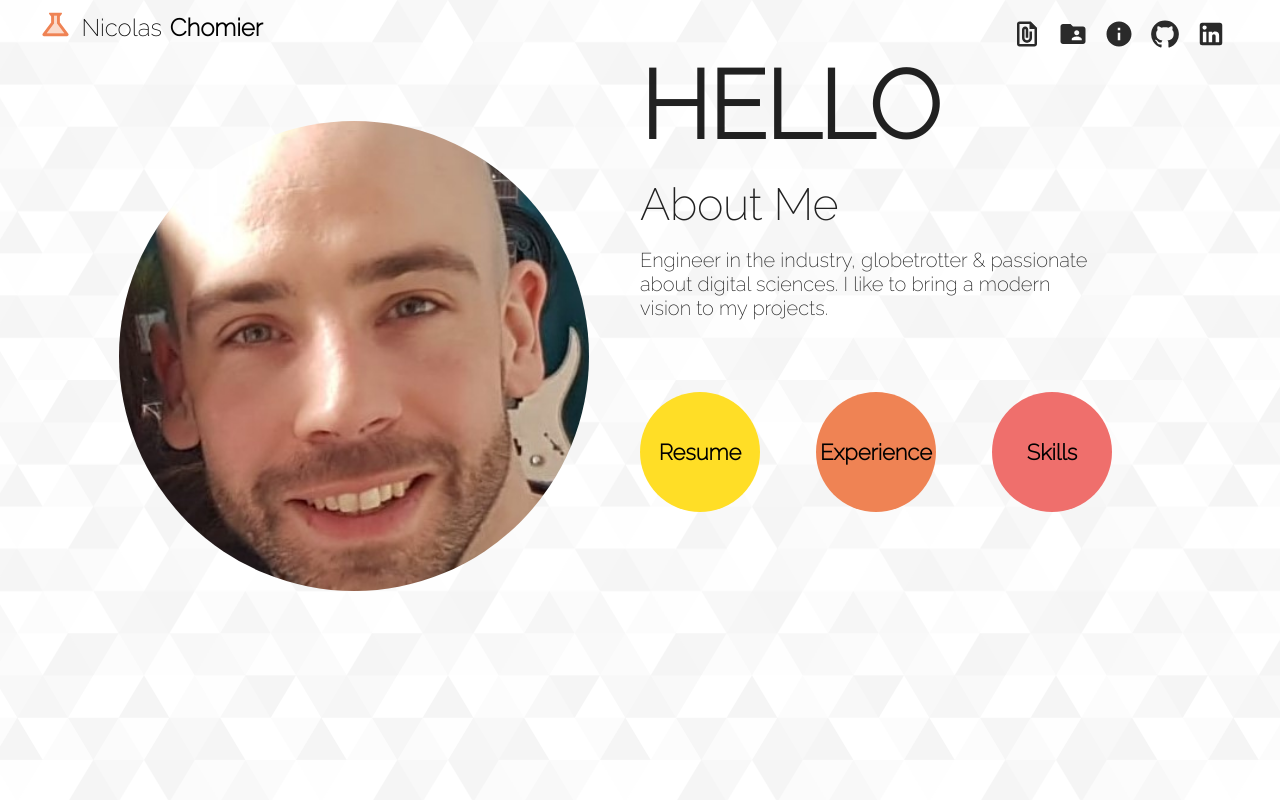
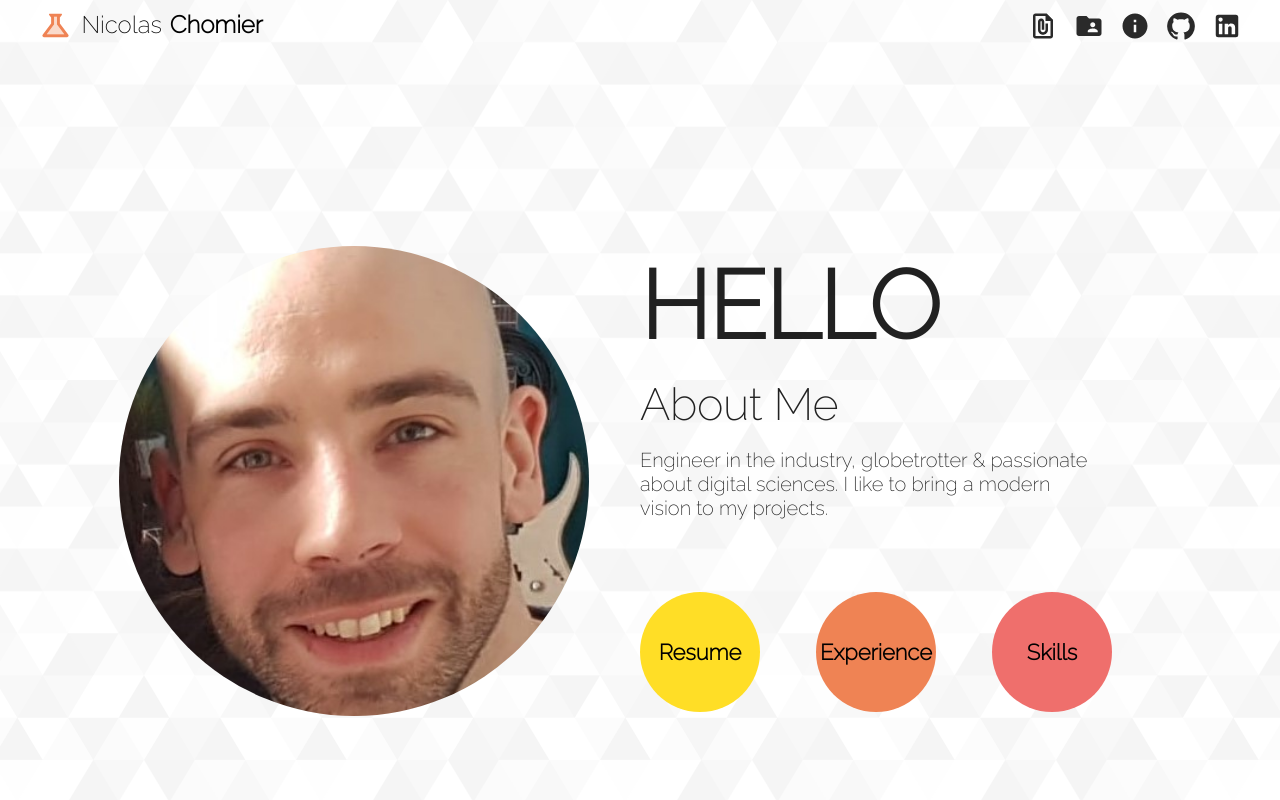
Before and after one commit to Nicolas-Chomier/MyCv, a React (Create React App) app: page / in a window 1280 px wide. Shown: the top 800 px of the page. Built offline with nearby package versions, Linux system fonts and the light colour scheme.

Commit message:
screen correction

```diff
--- a/src/components/LandingPageCvName.js
+++ b/src/components/LandingPageCvName.js
@@ -19,13 +19,13 @@ const LandingPageCvName = ({ data }) => {
         <Tooltip title="V2.1">
           <ScienceTwoToneIcon fontSize="large" sx={{ fill: red }} />
         </Tooltip>
-        <Typography variant="h5" align="center" sx={{ pt: 1 }}>
+        <Typography variant="h5" align="center" sx={{ pt: 0 }}>
           {nickname}
         </Typography>
         <Typography
           variant="h5"
           align="center"
-          sx={{ pt: 1, fontWeight: "bold" }}
+          sx={{ pt: 0, fontWeight: "bold" }}
         >
           {name}
         </Typography>
--- a/src/components/LandingPageIntro.js
+++ b/src/components/LandingPageIntro.js
@@ -12,7 +12,6 @@ const LandingPageIntro = ({ data, screenSize }) => {
     backgroundColor: "transparent",
     border: "none",
     boxShadow: "none",
-    maxWidth: "100%",
     borderRadius: 0,
   };
   const cardStyle2 = {
--- a/src/components/LandingPageNavbar.js
+++ b/src/components/LandingPageNavbar.js
@@ -32,7 +32,7 @@ const LandingPageNavbar = ({ data }) => {
     border: "none",
     boxShadow: "none",
   };
-  const cardContentStyle = { pt: 2.4, "&:last-child": { pb: 0 } };
+  const cardContentStyle = { p: 0, "&:last-child": { p: 0 } };
   const iconStyle = { fill: "#2A2A2A", fontSize: 30 };
   const buttonStyle = { p: 0 };
   //
--- a/src/pages/LandingPage.js
+++ b/src/pages/LandingPage.js
@@ -84,7 +84,6 @@ const LandingPage = () => {
           <LandingPageResume data={data} number={1} screenSize={wSize} />
         </Stack>
       </div>
-
       <div className="landing-page-experience" id="experience-div">
         <Stack
           direction="column"
--- a/src/style/pages/_landingPage.scss
+++ b/src/style/pages/_landingPage.scss
@@ -10,7 +10,7 @@
       "landing-page-experience landing-page-experience"
       "landing-page-skills landing-page-skills"
       "landing-page-bottom landing-page-bottom";
-    grid-template-rows: 6vh 94vh auto auto auto auto;
+    grid-template-rows: auto auto auto auto auto auto;
     grid-template-columns: 50vw 50vw;
     overflow-x: hidden;
   }
@@ -19,8 +19,9 @@
     display: flex;
     justify-content: flex-start;
     margin-left: 3vw;
+    margin-top: 1vh;
+    align-items: center;
     .MuiTypography-root {
-      /* font-family: "Work Sans", sans-serif; */
       font-family: "Raleway", sans-serif;
     }
   }
@@ -28,13 +29,16 @@
     grid-area: landing-page-navbar;
     display: flex;
     justify-content: flex-end;
+    align-items: center;
     margin-right: 3vw;
+    margin-top: 1vh;
   }
   .landing-page-photo {
     grid-area: landing-page-photo;
     display: flex;
     justify-content: flex-end;
-    margin-bottom: 17vh;
+    margin-top: 10vh;
+    margin-bottom: 20vh;
     margin-right: 4vw;
     align-items: center; /*for vertically center*/
   }
@@ -42,6 +46,7 @@
     grid-area: landing-page-intro;
     display: flex;
     justify-content: flex-start;
+    margin-top: 26vh;
     margin-bottom: 36vh;
     align-items: flex-end; /*for vertically center*/
     .MuiTypography-root {
@@ -58,7 +63,7 @@
     display: flex;
     justify-content: center;
     align-items: center; /*for vertically center*/
-    margin-top: 15vh;
+    margin-bottom: 15vh;
     .MuiTypography-root {
       font-family: "Raleway", sans-serif;
     }
@@ -68,7 +73,7 @@
     display: flex;
     justify-content: center;
     align-items: flex-start; /*for vertically center*/
-    margin-top: 15vh;
+    margin-bottom: 15vh;
     .MuiTypography-root {
       font-family: "Raleway", sans-serif;
     }
@@ -78,7 +83,7 @@
     display: flex;
     justify-content: center;
     align-items: flex-start; /*for vertically center*/
-    margin-top: 15vh;
+    margin-bottom: 15vh;
     .MuiTypography-root {
       font-family: "Raleway", sans-serif;
     }
@@ -88,7 +93,7 @@
     display: flex;
     justify-content: center;
     align-items: flex-start; /*for vertically center*/
-    margin-top: 15vh;
+    margin-top: 5vh;
     margin-bottom: 3vh;
     .MuiTypography-root {
       font-family: "Raleway", sans-serif;
```
